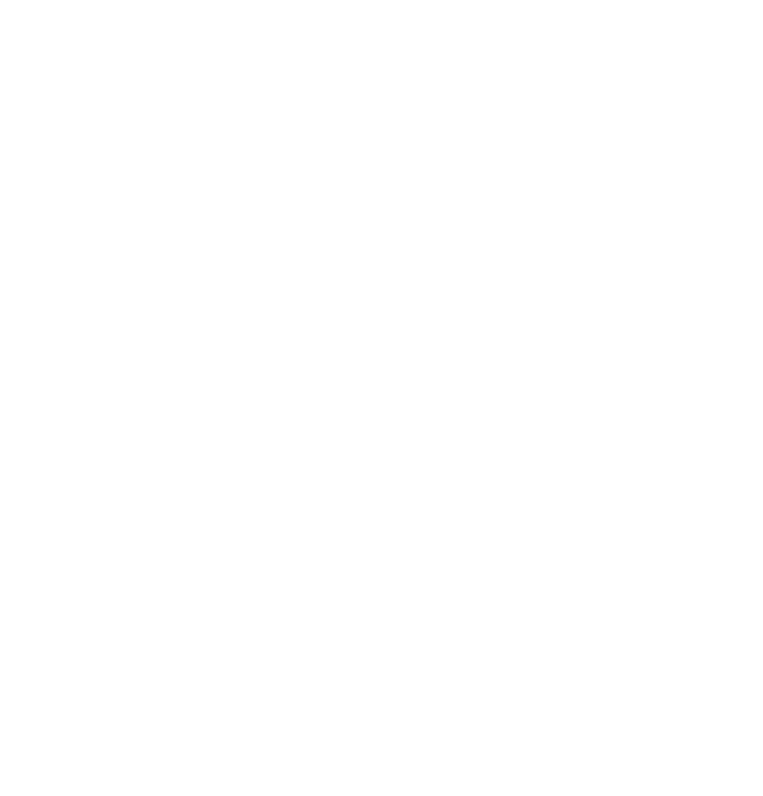
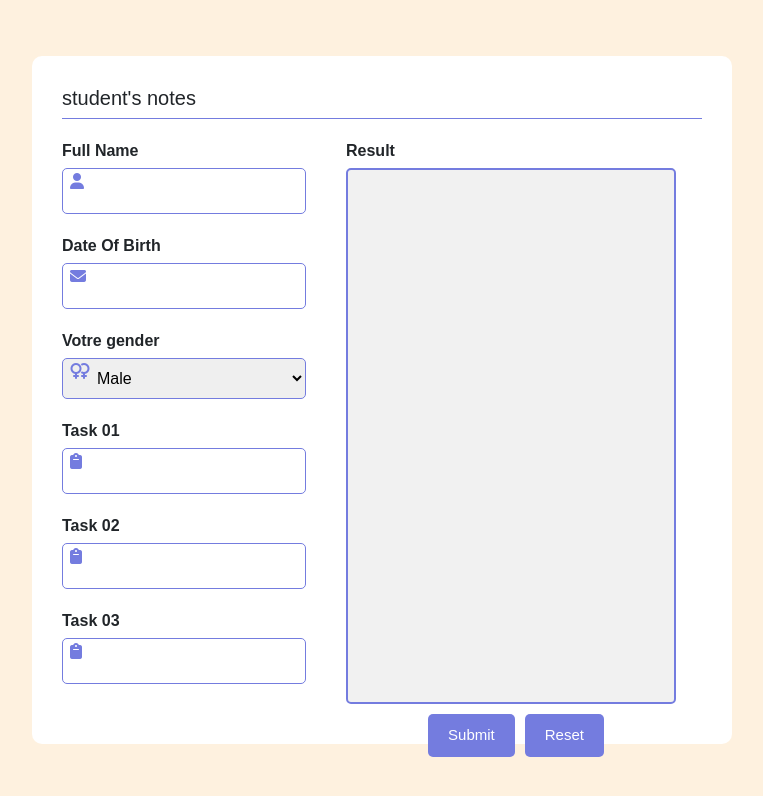
Before and after one commit to Hanen-bensaid/Student-sNote, a plain HTML site: page index.html in a window 1280 px wide. Shown: the whole page, without its empty margins (258-1021 px from the left). Drawn offline with nearby package versions, Linux system fonts and the light colour scheme.

Commit message:
html and css done

```diff
--- a/css/style.css
+++ b/css/style.css
@@ -0,0 +1,95 @@
+body{
+    margin: 0px;
+    padding: 0px;
+    background-color: #fef1df;
+    position: absolute;
+    top: 50%;
+    left: 50%;
+    transform: translate(-50%,-50%);
+    font-family: Arial, Helvetica , sans-serif;
+    font-weight: bold;
+    min-width: 700px;
+}
+form{
+    padding: 30px;
+    background-color: white;
+    border-radius: 10px;
+}
+form h1{
+    font-size: 20px;
+}
+form .separation{
+    width: 100%;
+    height: 1px;
+    background-color: #747cdf;
+}
+form .crops-formulaire{
+    display: flex;
+    flex-wrap: wrap;
+    margin-bottom: 30px;
+}
+form .crops-formulaire .groupe {
+position: relative;
+margin-top: 20px;
+display: flex;
+flex-direction: column;
+}
+form .crops-formulaire .gauche .groupe input, form .crops-formulaire .gauche .groupe select{
+    margin-top: 5px;
+    padding: 10px 5px 10px 30px;
+    border: 1px solid #747cdf;
+    border-radius: 5px;
+}
+form .crops-formulaire .gauche .groupe i {
+    position: absolute;
+    left: 0;
+    top: 25px;
+    padding: 9px 8px;
+    color: #747cdf;
+}
+form .crops-formulaire .droite {
+    margin-left: 40px;
+}
+form .crops-formulaire .droite .groupe {
+    height: 100%;
+}
+form .crops-formulaire .droite .groupe .result {
+    margin-top: 5px;
+    padding: 10px;
+    background-color: #f1f1f1;
+    border: 2px solid #747cdf ;
+    border-radius: 5px;
+    height: 100%;
+    width: 330px;
+}
+form .pied-formulaire button {
+    margin-top: 10px;
+    background-color: #747cdf;
+    color: white;
+    font-size: 15px;
+    border: none;
+    padding: 10px 20px;
+    border-radius: 5px;
+    outline: none;
+    cursor: pointer;
+    transition: transform 0.5s;
+    margin-left: 10px;
+}
+form .pied-formulaire button:hover {
+    transform: scale(1.05);
+}
+@media screen and (max-width: 920px) {
+    form .crops-formulaire .droite{
+        margin-left: 0px;
+    }
+}
+.pied-formulaire{
+    display: flex;
+    justify-content: center;
+}
+.markfail{
+    color: red;
+}
+.marksucceed {
+    color: lawngreen;
+}
--- a/index.html
+++ b/index.html
@@ -11,6 +11,7 @@
   <link href="https://cdn.jsdelivr.net/npm/bootstrap@5.2.1/dist/css/bootstrap.min.css" rel="stylesheet"
     integrity="sha384-iYQeCzEYFbKjA/T2uDLTpkwGzCiq6soy8tYaI1GyVh/UjpbCx/TYkiZhlZB6+fzT" crossorigin="anonymous">
     <link rel="stylesheet" href="css/style.css">
+    <script src="https://kit.fontawesome.com/e6524824b9.js" crossorigin="anonymous"></script>
 </head>
 
 <body>
@@ -18,7 +19,58 @@
     <!-- place navbar here -->
   </header>
   <main>
+<form onsubmit="event.preventDefault();">
+    <h1>student's notes</h1>
+    <div class="separation"></div>
+    <div class="crops-formulaire">
+        <div class="gauche">
+            <div class="groupe">
+            <label>Full Name</label>
+            <input autocomplete="off" class="fullname" type="text">
+            <i class="fas fa-user"></i>
+        </div>
+        <div  class="groupe">
+            <label>Date Of Birth</label>
+            <input autocomplete="off" class="dateofbirth" type="text">
+            <i class="fas fa-envelope"></i>
+        </div>
+        <div class="groupe">
+            <label>Votre gender</label>
+          <select  name="gender">
+            <option value="Male">Male</option>
+            <option value="Female">Female</option>
+          </select>
+          <i class="fa-solid fa-venus-double"></i>
+        </div>
+        <div  class="groupe">
+            <label>Task 01</label>
+            <input autocomplete="off" class="task1" type="text">
+            <i class="fa-solid fa-clipboard"></i>
+        </div>
+        <div  class="groupe">
+            <label>Task 02</label>
+            <input autocomplete="off" class="task2" type="text">
+            <i class="fa-solid fa-clipboard"></i>
+        </div>
+        <div  class="groupe">
+            <label>Task 03</label>
+            <input autocomplete="off" class="task3" type="text">
+            <i class="fa-solid fa-clipboard"></i>
+        </div>
+        </div>
+        <div class="droite">
+            <div class="groupe">
+                <label>Result</label>
+                <div class="result"></div>
+            </div>
+            <div class="pied-formulaire">
+                <button class="button-calcule submit">Submit</button>
+                <button class="button-calcule reset">Reset</button>
+            </div>
+        </div>
+    </div>
 
+</form>
   </main>
   <footer>
     <!-- place footer here -->
```
